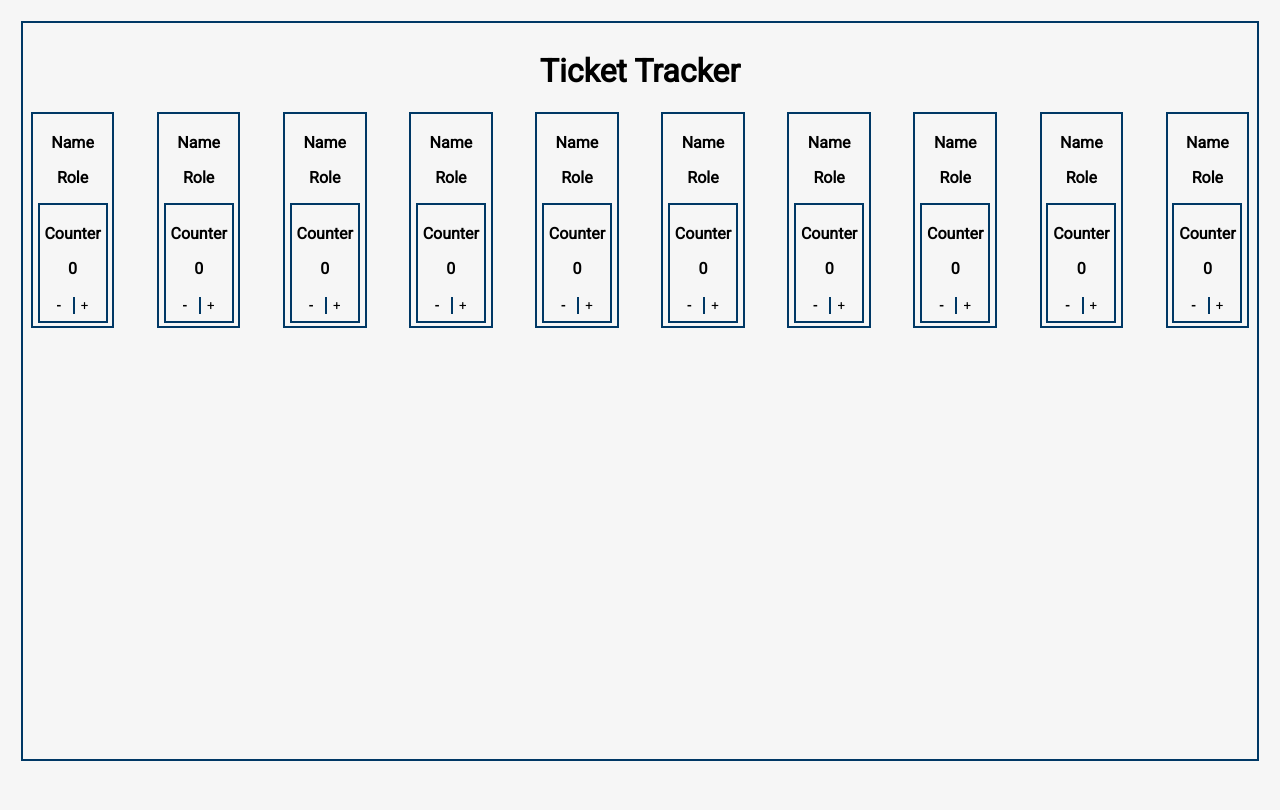
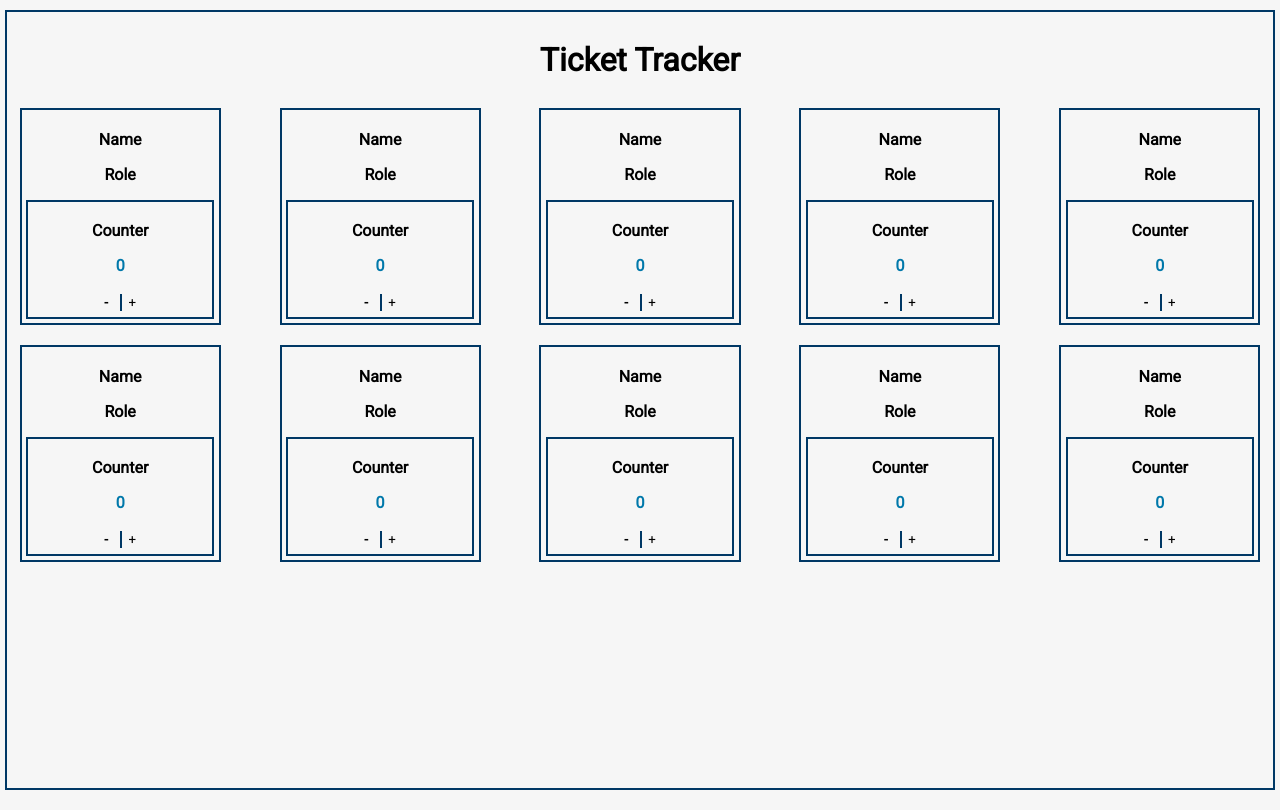
Before and after one commit to chriskokc/ticket-tracker, a React (Create React App) app: page / in a window 1280 px wide. Built offline with nearby package versions, Linux system fonts and the light colour scheme.

Commit message:
added width to cards.

```diff
--- a/src/components/Card/Card.scss
+++ b/src/components/Card/Card.scss
@@ -3,7 +3,10 @@
 
 .card {
     border: $border-color solid 2px;
+    margin: 0.5rem 0.3rem;
     padding: 0.2rem 0.3rem;
+    width: 15%;
+    height: 20%;
 
     &__content {
         font-size: 1rem;
--- a/src/components/Counter/Counter.scss
+++ b/src/components/Counter/Counter.scss
@@ -4,7 +4,6 @@
 .counter {
     border: $border-color solid 2px;
     padding: 0.2rem 0.3rem;
-    text-align: center;
 
     &__title {
         font-size: 1rem;
@@ -12,5 +11,6 @@
 
     &__value {
         font-size: 1rem;
+        color: $counter-color;
     }
 }
--- a/src/components/TicketTracker/TicketTracker.scss
+++ b/src/components/TicketTracker/TicketTracker.scss
@@ -3,9 +3,9 @@
 
 .ticker-tracker {
     border: $border-color 2px solid;
-    margin: 1rem;
+    margin: 0.3rem auto 0;
     padding: 0.5rem;
-    height: 90vh;
+    height: 95vh;
 
     .big-title {
         width: 100%;
@@ -15,7 +15,7 @@
         display: flex;
         justify-content: space-between;
         flex-wrap: wrap;
-        gap: 1rem;
+        gap: 0.3rem;
     }
 
 
```
